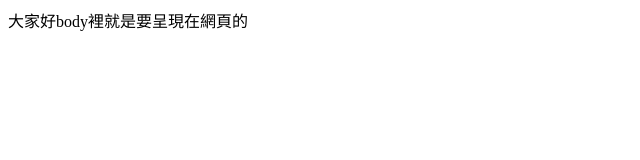
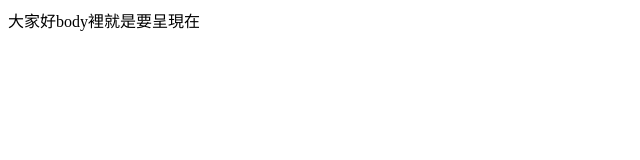
Before and after one commit to agqyhapwj/webDesigns, a plain HTML site: page index.html in a window 1280 px wide. Shown: the full height of the page, 0-640 px from the left. Drawn offline with Linux system fonts and the light colour scheme.

Commit message:
20211017 購物車網站

```diff
--- a/index.html
+++ b/index.html
@@ -7,6 +7,6 @@
     <title>購物車</title>
 </head>
 <body>
-    大家好body裡就是要呈現在網頁的
+    大家好body裡就是要呈現在
 </body>
 </html>
```
